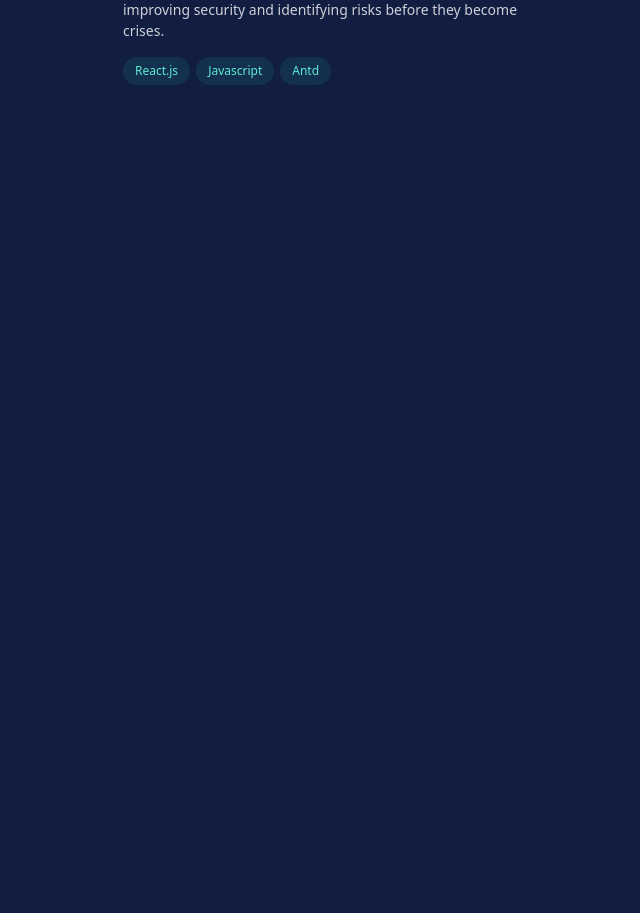
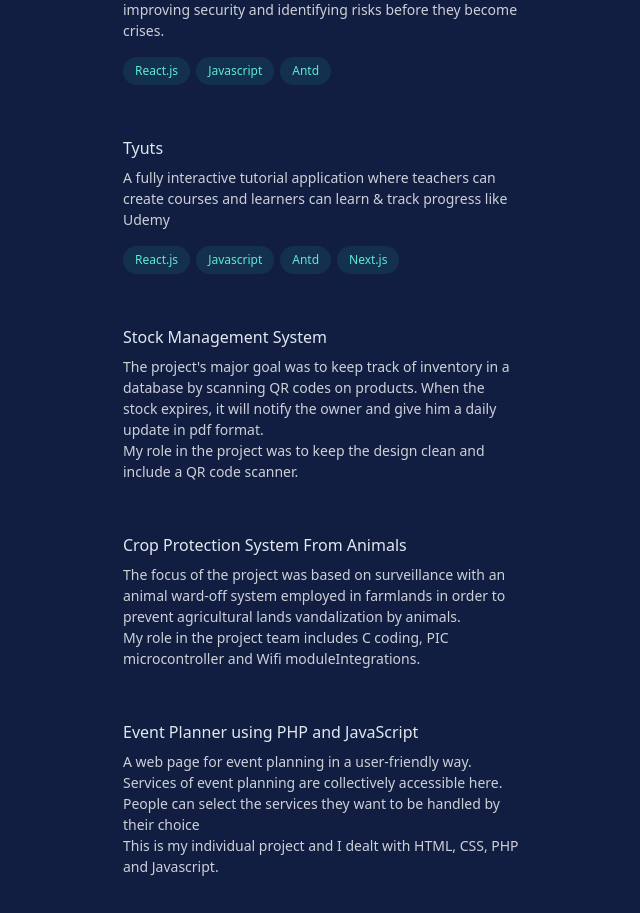
Before and after one commit to sai20459/portfoliov1, a React (Create React App) app: page / in a window 1280 px wide. Shown: the part 1487-2400 px from the top of the page, without its empty margins (525-1165 px from the left). Before the commit the page ends 1720 px from the top, so only its background shows below. Built offline with nearby package versions, Linux system fonts and the light colour scheme.

Commit message:
bug fixes

```diff
--- /dev/null
+++ b/src/components/Education.js
@@ -0,0 +1,7 @@
+import React from "react";
+
+function Education(props) {
+  return <div></div>;
+}
+
+export default Education;
--- a/src/components/Projects.js
+++ b/src/components/Projects.js
@@ -187,6 +187,172 @@ const Projects = () => {
               /> */}
             </div>
           </li>
+          <li className="mb-12">
+            <div className="group relative grid pb-1 transition-all sm:grid-cols-8 sm:gap-8 md:gap-4 lg:hover:!opacity-100 lg:group-hover/list:opacity-50">
+              <div className="absolute -inset-x-4 -inset-y-4 z-0 hidden rounded-md transition motion-reduce:transition-none lg:-inset-x-6 lg:block lg:group-hover:bg-slate-800/50 lg:group-hover:shadow-[inset_0_1px_0_0_rgba(148,163,184,0.1)] lg:group-hover:drop-shadow-lg" />
+              <div className="z-10 sm:order-2 sm:col-span-6">
+                <h3 className="font-medium leading-snug text-slate-200">
+                  {/* Web Developer{" "} */}
+                  <a
+                    className="inline-flex items-baseline font-medium leading-tight text-slate-200 hover:text-teal-300 focus-visible:text-teal-300  group/link text-base"
+                    // href="https://prequalification.i4strategies.com/"
+                    target="_blank"
+                    rel="noreferrer noopener"
+                  >
+                    <span className="absolute -inset-x-4 -inset-y-2.5 hidden rounded md:-inset-x-6 md:-inset-y-4 lg:block"></span>
+                    Tyuts
+                  </a>
+                </h3>
+                <p className="mt-2 text-sm leading-normal">
+                  A fully interactive tutorial application where teachers can
+                  create courses and learners can learn & track progress like
+                  Udemy
+                </p>
+                <ul className="mt-2 flex flex-wrap">
+                  {["React.js", "Javascript", "Antd", "Next.js"].map(
+                    (item, index) => (
+                      <li className="mr-1.5 mt-2" key={index}>
+                        <div className="flex items-center rounded-full bg-teal-400/10 px-3 py-1 text-xs font-medium leading-5 text-teal-300 ">
+                          {item}
+                        </div>
+                      </li>
+                    )
+                  )}
+                </ul>
+              </div>
+              {/* <img
+                src=""
+                className="rounded border-2 border-slate-200/10 transition group-hover:border-slate-200/30 sm:order-1 sm:col-span-2 sm:translate-y-1"
+              /> */}
+            </div>
+          </li>
+          <li className="mb-12">
+            <div className="group relative grid pb-1 transition-all sm:grid-cols-8 sm:gap-8 md:gap-4 lg:hover:!opacity-100 lg:group-hover/list:opacity-50">
+              <div className="absolute -inset-x-4 -inset-y-4 z-0 hidden rounded-md transition motion-reduce:transition-none lg:-inset-x-6 lg:block lg:group-hover:bg-slate-800/50 lg:group-hover:shadow-[inset_0_1px_0_0_rgba(148,163,184,0.1)] lg:group-hover:drop-shadow-lg" />
+              <div className="z-10 sm:order-2 sm:col-span-6">
+                <h3 className="font-medium leading-snug text-slate-200">
+                  {/* Web Developer{" "} */}
+                  <a
+                    className="inline-flex items-baseline font-medium leading-tight text-slate-200 hover:text-teal-300 focus-visible:text-teal-300  group/link text-base"
+                    // href="https://prequalification.i4strategies.com/"
+                    target="_blank"
+                    rel="noreferrer noopener"
+                  >
+                    <span className="absolute -inset-x-4 -inset-y-2.5 hidden rounded md:-inset-x-6 md:-inset-y-4 lg:block"></span>
+                    Stock Management System
+                  </a>
+                </h3>
+                <p className="mt-2 text-sm leading-normal">
+                  The project's major goal was to keep track of inventory in a
+                  database by scanning QR codes on products. When the stock
+                  expires, it will notify the owner and give him a daily update
+                  in pdf format.
+                  <br />
+                  My role in the project was to keep the design clean and
+                  include a QR code scanner.
+                </p>
+                {/* <ul className="mt-2 flex flex-wrap">
+                  {["React.js", "Javascript", "Antd", "Next.js"].map(
+                    (item, index) => (
+                      <li className="mr-1.5 mt-2" key={index}>
+                        <div className="flex items-center rounded-full bg-teal-400/10 px-3 py-1 text-xs font-medium leading-5 text-teal-300 ">
+                          {item}
+                        </div>
+                      </li>
+                    )
+                  )}
+                </ul> */}
+              </div>
+              {/* <img
+                src=""
+                className="rounded border-2 border-slate-200/10 transition group-hover:border-slate-200/30 sm:order-1 sm:col-span-2 sm:translate-y-1"
+              /> */}
+            </div>
+          </li>
+          <li className="mb-12">
+            <div className="group relative grid pb-1 transition-all sm:grid-cols-8 sm:gap-8 md:gap-4 lg:hover:!opacity-100 lg:group-hover/list:opacity-50">
+              <div className="absolute -inset-x-4 -inset-y-4 z-0 hidden rounded-md transition motion-reduce:transition-none lg:-inset-x-6 lg:block lg:group-hover:bg-slate-800/50 lg:group-hover:shadow-[inset_0_1px_0_0_rgba(148,163,184,0.1)] lg:group-hover:drop-shadow-lg" />
+              <div className="z-10 sm:order-2 sm:col-span-6">
+                <h3 className="font-medium leading-snug text-slate-200">
+                  {/* Web Developer{" "} */}
+                  <a
+                    className="inline-flex items-baseline font-medium leading-tight text-slate-200 hover:text-teal-300 focus-visible:text-teal-300  group/link text-base"
+                    // href="https://prequalification.i4strategies.com/"
+                    target="_blank"
+                    rel="noreferrer noopener"
+                  >
+                    <span className="absolute -inset-x-4 -inset-y-2.5 hidden rounded md:-inset-x-6 md:-inset-y-4 lg:block"></span>
+                    Crop Protection System From Animals
+                  </a>
+                </h3>
+                <p className="mt-2 text-sm leading-normal">
+                  The focus of the project was based on surveillance with an
+                  animal ward-off system employed in farmlands in order to
+                  prevent agricultural lands vandalization by animals.
+                  <br />
+                  My role in the project team includes C coding, PIC
+                  microcontroller and Wifi moduleIntegrations.
+                </p>
+                {/* <ul className="mt-2 flex flex-wrap">
+                  {["React.js", "Javascript", "Antd", "Next.js"].map(
+                    (item, index) => (
+                      <li className="mr-1.5 mt-2" key={index}>
+                        <div className="flex items-center rounded-full bg-teal-400/10 px-3 py-1 text-xs font-medium leading-5 text-teal-300 ">
+                          {item}
+                        </div>
+                      </li>
+                    )
+                  )}
+                </ul> */}
+              </div>
+              {/* <img
+                src=""
+                className="rounded border-2 border-slate-200/10 transition group-hover:border-slate-200/30 sm:order-1 sm:col-span-2 sm:translate-y-1"
+              /> */}
+            </div>
+          </li>
+          <li className="mb-12">
+            <div className="group relative grid pb-1 transition-all sm:grid-cols-8 sm:gap-8 md:gap-4 lg:hover:!opacity-100 lg:group-hover/list:opacity-50">
+              <div className="absolute -inset-x-4 -inset-y-4 z-0 hidden rounded-md transition motion-reduce:transition-none lg:-inset-x-6 lg:block lg:group-hover:bg-slate-800/50 lg:group-hover:shadow-[inset_0_1px_0_0_rgba(148,163,184,0.1)] lg:group-hover:drop-shadow-lg" />
+              <div className="z-10 sm:order-2 sm:col-span-6">
+                <h3 className="font-medium leading-snug text-slate-200">
+                  {/* Web Developer{" "} */}
+                  <a
+                    className="inline-flex items-baseline font-medium leading-tight text-slate-200 hover:text-teal-300 focus-visible:text-teal-300  group/link text-base"
+                    // href="https://prequalification.i4strategies.com/"
+                    target="_blank"
+                    rel="noreferrer noopener"
+                  >
+                    <span className="absolute -inset-x-4 -inset-y-2.5 hidden rounded md:-inset-x-6 md:-inset-y-4 lg:block"></span>
+                    Event Planner using PHP and JavaScript
+                  </a>
+                </h3>
+                <p className="mt-2 text-sm leading-normal">
+                  A web page for event planning in a user-friendly way. Services
+                  of event planning are collectively accessible here. People can
+                  select the services they want to be handled by their choice
+                  <br />
+                  This is my individual project and I dealt with HTML, CSS, PHP
+                  and Javascript.
+                </p>
+                {/* <ul className="mt-2 flex flex-wrap">
+                  {["React.js", "Javascript", "Antd", "Next.js"].map(
+                    (item, index) => (
+                      <li className="mr-1.5 mt-2" key={index}>
+                        <div className="flex items-center rounded-full bg-teal-400/10 px-3 py-1 text-xs font-medium leading-5 text-teal-300 ">
+                          {item}
+                        </div>
+                      </li>
+                    )
+                  )}
+                </ul> */}
+              </div>
+              {/* <img
+                src=""
+                className="rounded border-2 border-slate-200/10 transition group-hover:border-slate-200/30 sm:order-1 sm:col-span-2 sm:translate-y-1"
+              /> */}
+            </div>
+          </li>
         </ol>
       </div>
     </section>
```
